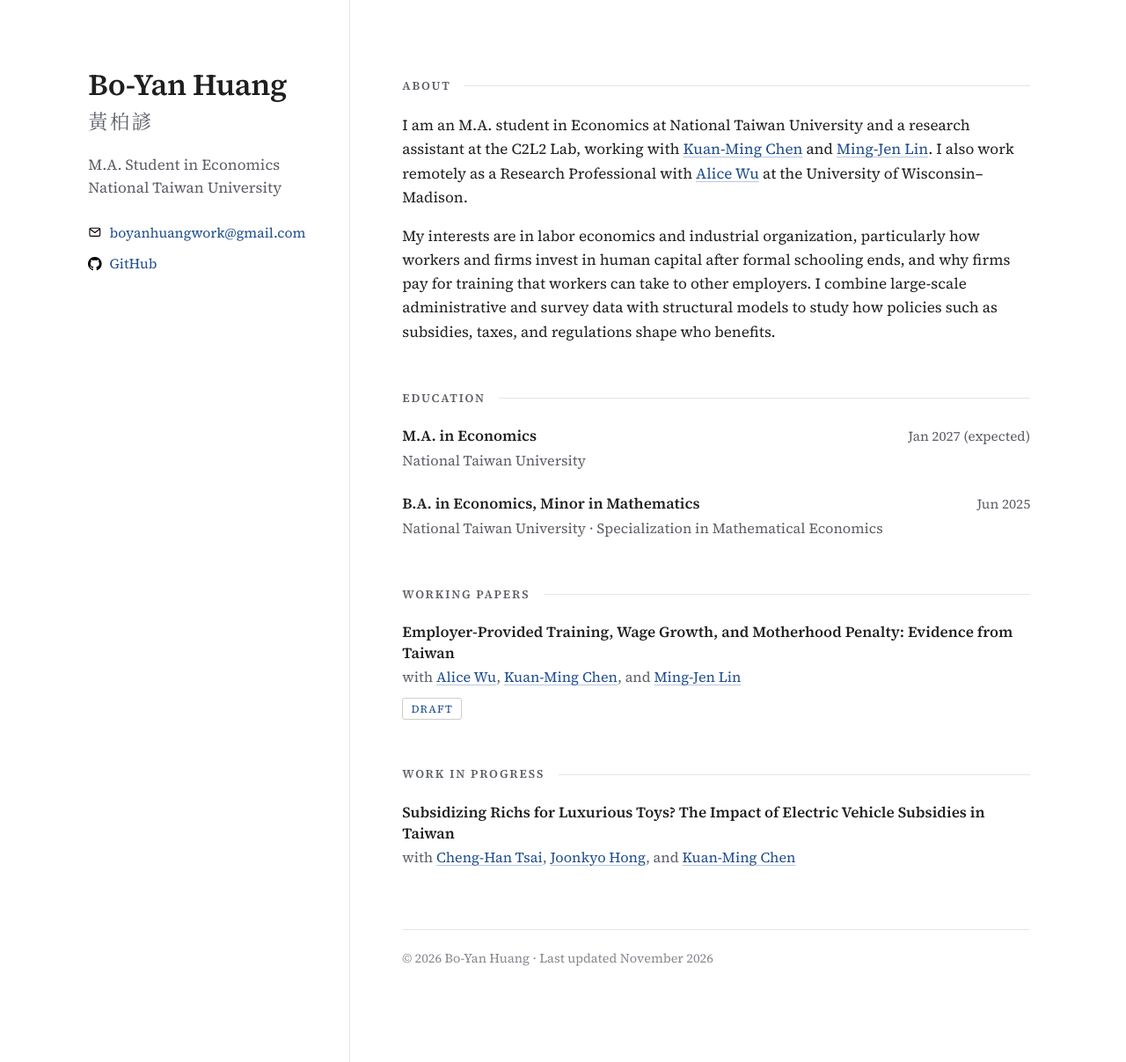
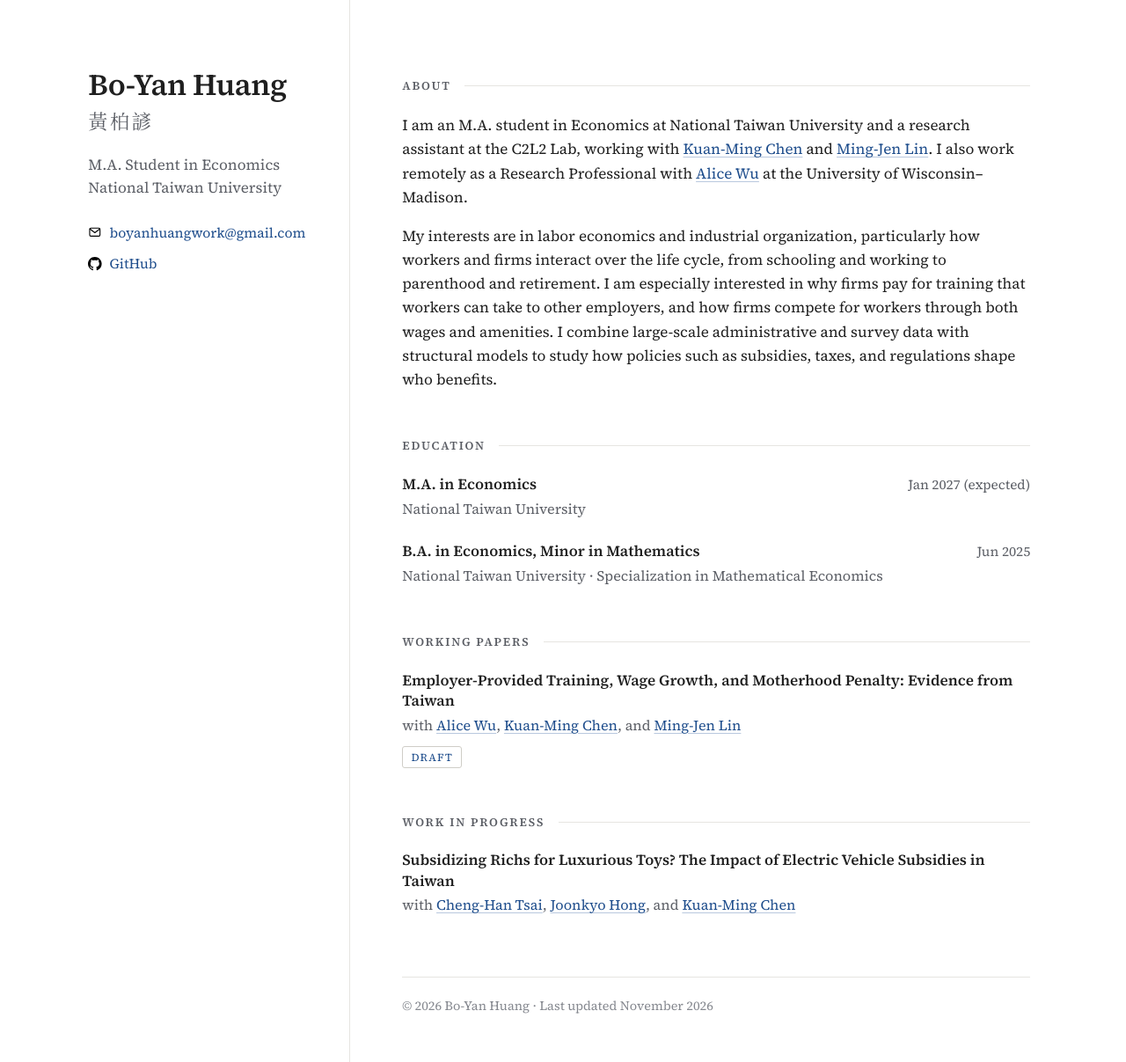
Before and after one commit to Bo-Yan-Huang/bo-yan-huang.github.io, a Jekyll site: the page built from index.md, in a window 1280 px wide and 1207 px high. Shown: the whole window at 88% size. Built offline with Jekyll 4.4.1, drawn with Linux system fonts in a browser that asks for light colours; our own code applies the rules of GitHub Pages for plain Markdown files.

Commit message:
Rewrite the research-interests paragraph from the revised SOP
The new statement of purpose frames the research around how workers and
firms interact over the life cycle, and adds competition for workers
through wages and amenities. The About introduction, the sections and the
layout are unchanged.

Co-Authored-By: Claude Opus 5.5 <noreply@anthropic.com>

```diff
--- a/index.md
+++ b/index.md
@@ -6,7 +6,7 @@ layout: default
 
 I am an M.A. student in Economics at National Taiwan University and a research assistant at the C2L2 Lab, working with [Kuan-Ming Chen](https://kuanmingchen.github.io) and [Ming-Jen Lin](https://economicsatntu.wixsite.com/ming-jen-lin). I also work remotely as a Research Professional with [Alice Wu](https://www.alicewu.io) at the University of Wisconsin–Madison.
 
-My interests are in labor economics and industrial organization, particularly how workers and firms invest in human capital after formal schooling ends, and why firms pay for training that workers can take to other employers. I combine large-scale administrative and survey data with structural models to study how policies such as subsidies, taxes, and regulations shape who benefits.
+My interests are in labor economics and industrial organization, particularly how workers and firms interact over the life cycle, from schooling and working to parenthood and retirement. I am especially interested in why firms pay for training that workers can take to other employers, and how firms compete for workers through both wages and amenities. I combine large-scale administrative and survey data with structural models to study how policies such as subsidies, taxes, and regulations shape who benefits.
 
 ## Education
 
```
